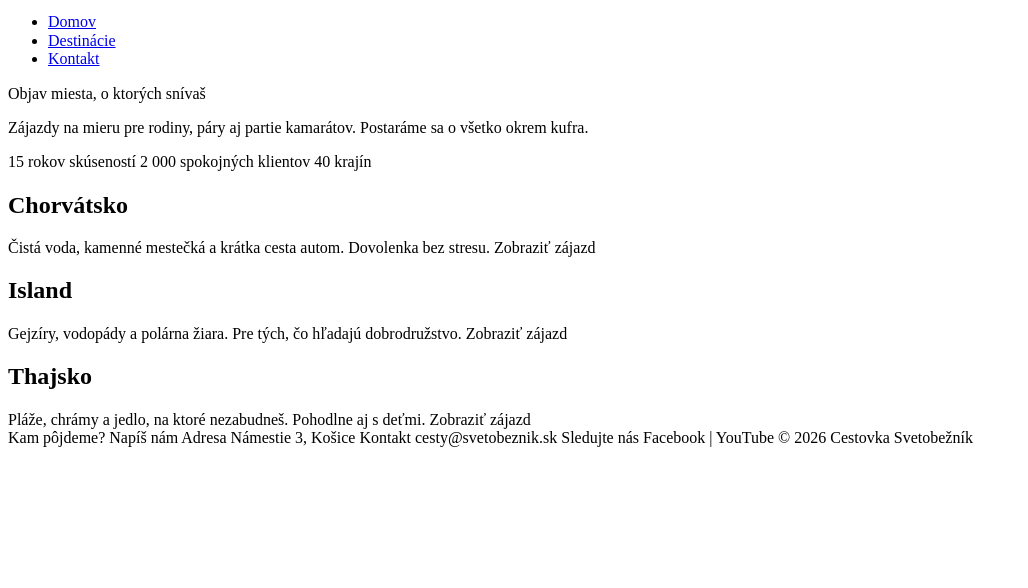
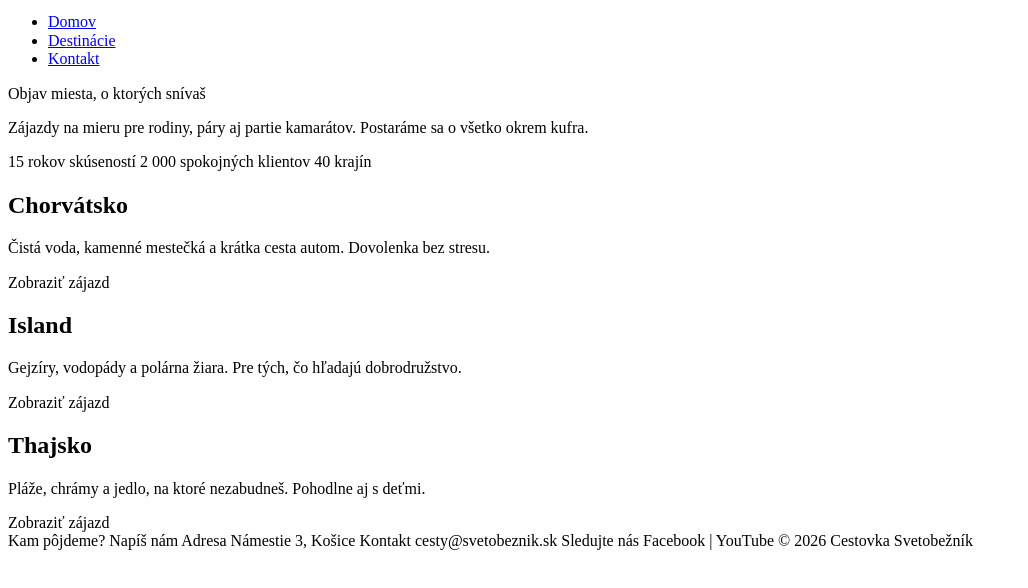
Before and after one commit to MichaelaTxM/Dovolenka, a plain HTML site: page starter/index.html in a window 1280 px wide. Shown: the part 50-638 px from the top of the page, without its empty margins (0-1028 px from the left). Drawn offline with Linux system fonts and the light colour scheme.

Commit message:
pridanie paragrafov

```diff
--- a/starter/index.html
+++ b/starter/index.html
@@ -41,16 +41,23 @@
 
         <section class="Krajiny">
             <h2>Chorvátsko</h2>
-            Čistá voda, kamenné mestečká a krátka cesta autom. Dovolenka bez stresu.
+
+            <p>Čistá voda, kamenné mestečká a krátka cesta autom. Dovolenka bez stresu.</p>
+
             Zobraziť zájazd
 
             <h2>Island</h2>
-            Gejzíry, vodopády a polárna žiara. Pre tých, čo hľadajú dobrodružstvo.
+
+            <p>Gejzíry, vodopády a polárna žiara. Pre tých, čo hľadajú dobrodružstvo.</p>
+
             Zobraziť zájazd
 
             <h2>Thajsko</h2>
-            Pláže, chrámy a jedlo, na ktoré nezabudneš. Pohodlne aj s deťmi.
+
+            <p>Pláže, chrámy a jedlo, na ktoré nezabudneš. Pohodlne aj s deťmi.</p>
+
             Zobraziť zájazd
+
         </section>
 
     </main>
```
